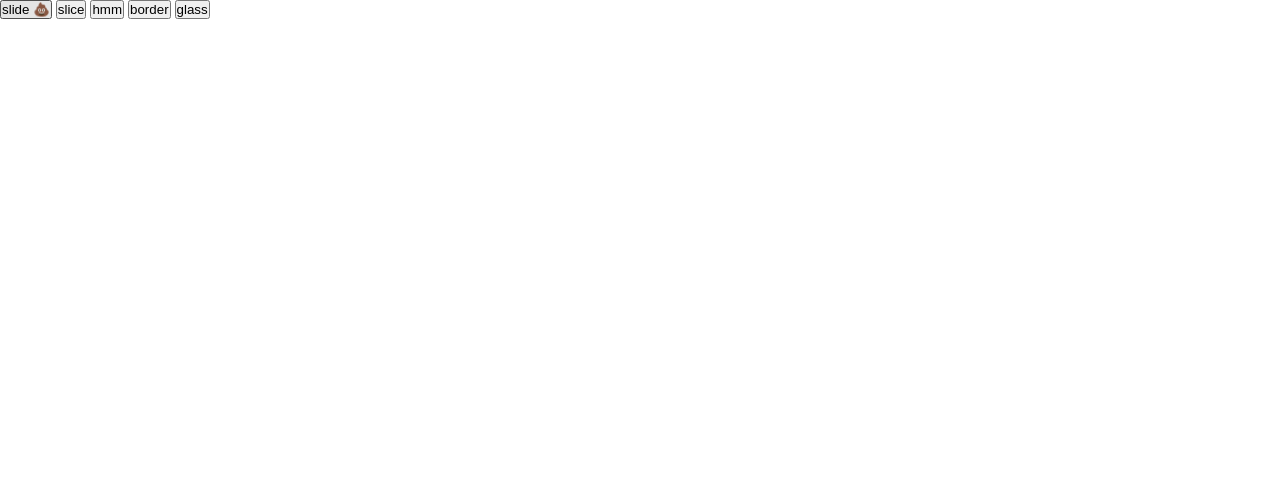
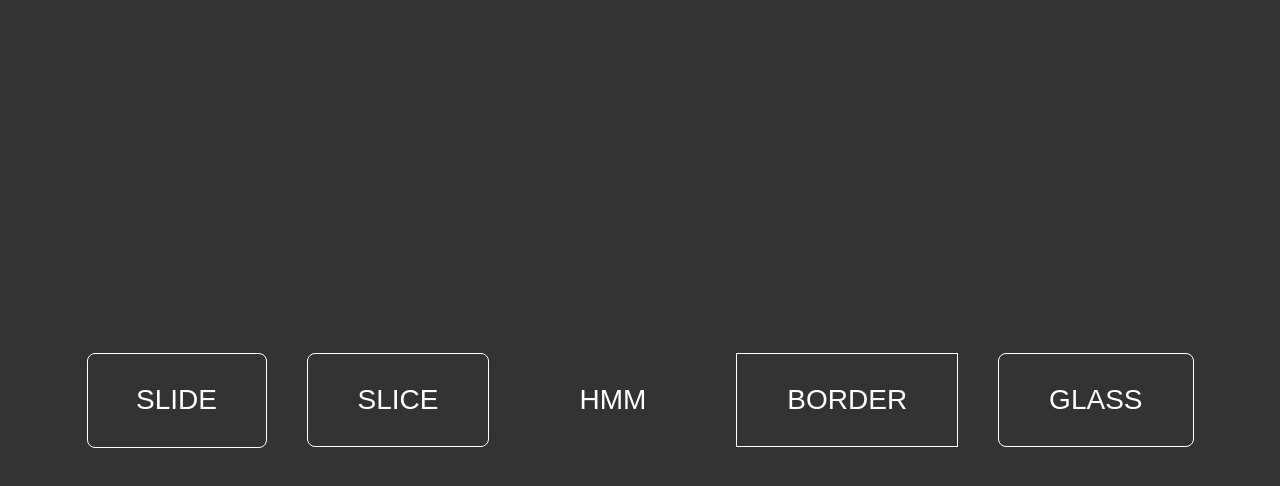
Before and after one commit to miloszKubiak/animated-buttons, a plain HTML site: page index.html in a window 1280 px wide. Drawn offline with Linux system fonts and the light colour scheme.

Commit message:
Added styles to the rest of buttons

```diff
--- a/style.scss
+++ b/style.scss
@@ -3,3 +3,184 @@
   margin: 0;
   padding: 0;
 }
+
+body {
+  display: flex;
+  justify-content: center;
+  align-items: center;
+  flex-wrap: wrap;
+  height: 100vh;
+  font-family: 'Ubuntu', sans-serif;
+  background-color: #333;
+  overflow: hidden;
+}
+
+button {
+  position: relative;
+  margin: 20px;
+  padding: 30px 50px;
+  background: none;
+  border: 1px solid #fff;
+  border-radius: 8px;
+  color: #fff;
+  font-size: 28px;
+  text-transform: uppercase;
+  cursor: pointer;
+  overflow: hidden;
+}
+
+button::before,
+button::after {
+  display: block;
+  position: absolute;
+  content: '';
+  transition: all .5s;
+  z-index: -1;
+}
+
+//slide
+.slide {
+  width: 180px;
+  height: 95px;
+}
+
+.slide::after {
+  height: 100%;
+  top: 0;
+  left: -10px;
+  border-left: 2px solid #fff;
+}
+
+.slide::before {
+  width: 100%;
+  top: -10px;
+  left: 0;
+  border-top: 3px solid #fff;
+  transition-delay: .1s;
+}
+
+.slide:hover::after {
+  left: 300px;
+}
+
+.slide:hover::before {
+  top: 100px;
+}
+
+.span1,
+.span2 {
+  position: absolute;
+  top: 50%;
+  transform:translate(-50%, -50%);
+}
+
+.span1 {
+  left: 50%;
+  transition: .5s;
+}
+
+.span2 {
+  left: -50%;
+  transition: .5s .1s;
+}
+
+.slide:hover .span1 {
+  left: 150%;
+}
+
+.slide:hover .span2 {
+  left: 50%;
+}
+
+//slice
+.slice::before,
+.slice::after {
+  width: 100%;
+  height: 100%;
+  background-color: rgb(24,147,230);
+}
+
+.slice::before {
+  top: -50%;
+  left: -100%;
+}
+
+.slice::after {
+  bottom: -50%;
+  right: -100%;
+}
+
+.slice:hover::before {
+  left: 0;
+}
+
+.slice:hover::after {
+  right: 0;
+}
+
+//hmm
+.hmm {
+  border: none;
+  transition: .5s;
+}
+
+.hmm:hover {
+  box-shadow: 2px 3px 0 0 rgba(255,255,255,.8),
+  inset 11px 6px 10px rgba(0,0,0,.2);
+}
+
+//border
+.border {
+  border-radius: 0;
+  overflow: visible;
+  transition: .8s;
+}
+
+.border::before,
+.border::after {
+  width: 100%;
+  height: 100%;
+}
+
+.before::before {
+  top: 0;
+  left: 0;
+}
+
+.border::after {
+  bottom: 0;
+  right: 0;
+}
+
+.border:hover{
+  border: 1px solid transparent;
+  color: #13bb4b;
+}
+
+.border:hover::after {
+  bottom: -10px;
+  right: -10px;
+  border-bottom: 5px solid #13bb4b;
+  border-right: 5px solid #13bb4b;
+}
+
+.border:hover::before {
+  top: -10px;
+  left: -10px;
+  border-top: 5px solid #13bb4b;
+  border-left: 5px solid #13bb4b;
+}
+
+//glass
+.glass::before {
+  top: -30px;
+  left: -130px;
+  height: 160%;
+  width: 100px;
+  background-image: linear-gradient(-90deg,rgba(255,255,255,.3),rgba(255,255,255,0));
+  transform: rotate(20deg);
+}
+
+.glass:hover::before {
+  left: 130%;
+}
```
Also changed, not shown: style.css, 1 other file.
